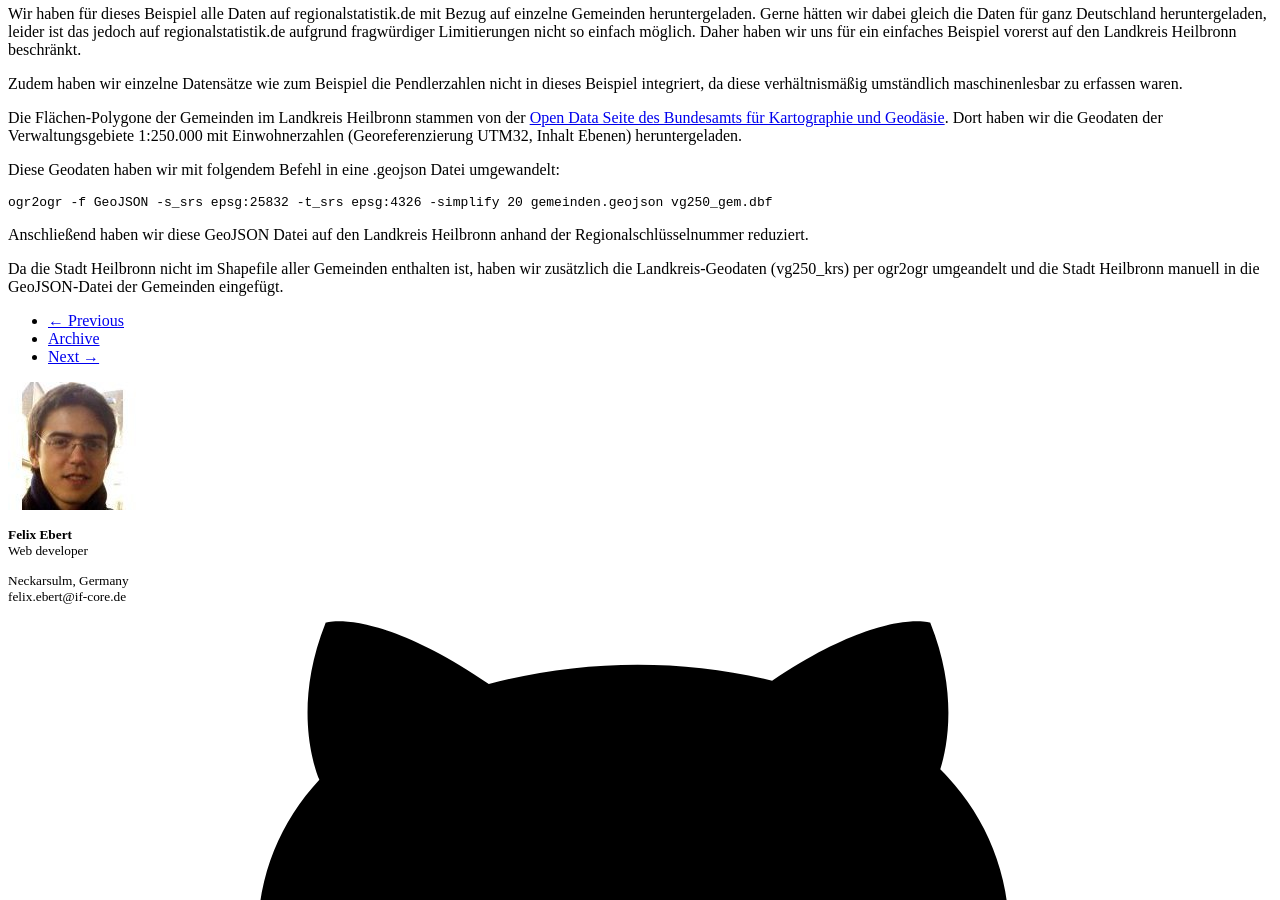
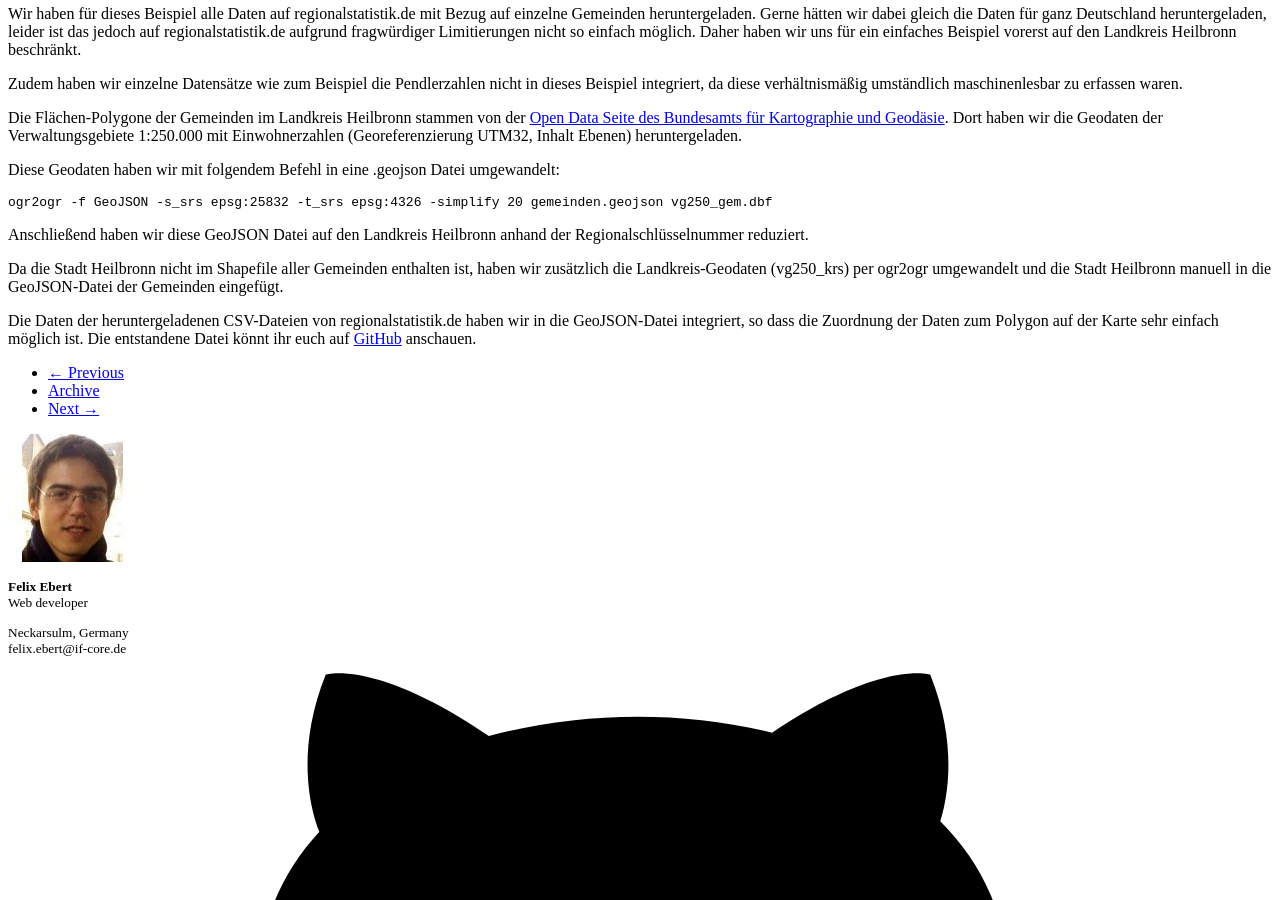
Before and after one commit to opendatalab-de/blog, a Jekyll site: the page built from _posts/2013/2013-07-15-heilbronn-regionalstatistik-visualisierung.md, in a window 1280 px wide and 900 px high, scrolled down 747 px. Built offline with Jekyll 4.4.1, drawn with Linux system fonts in a browser that asks for light colours; comment, search, counter and statistics services are not loaded.

```diff
--- a/_posts/2013/2013-07-15-heilbronn-regionalstatistik-visualisierung.md
+++ b/_posts/2013/2013-07-15-heilbronn-regionalstatistik-visualisierung.md
@@ -30,4 +30,6 @@ Diese Geodaten haben wir mit folgendem Befehl in eine .geojson Datei umgewandelt
 
 Anschließend haben wir diese GeoJSON Datei auf den Landkreis Heilbronn anhand der Regionalschlüsselnummer reduziert.
 
-Da die Stadt Heilbronn nicht im Shapefile aller Gemeinden enthalten ist, haben wir zusätzlich die Landkreis-Geodaten (vg250_krs) per ogr2ogr umgeandelt und die Stadt Heilbronn manuell in die GeoJSON-Datei der Gemeinden eingefügt.
+Da die Stadt Heilbronn nicht im Shapefile aller Gemeinden enthalten ist, haben wir zusätzlich die Landkreis-Geodaten (vg250_krs) per ogr2ogr umgewandelt und die Stadt Heilbronn manuell in die GeoJSON-Datei der Gemeinden eingefügt.
+
+Die Daten der heruntergeladenen CSV-Dateien von regionalstatistik.de haben wir in die GeoJSON-Datei integriert, so dass die Zuordnung der Daten zum Polygon auf der Karte sehr einfach möglich ist. Die entstandene Datei könnt ihr euch auf [GitHub](https://github.com/opendatalab-de/gemeinde-api-mockup/tree/master/viewer/src/data) anschauen.
```
Also changed, not shown: _posts/2013/2013-07-01-energyhackday-berlin.md (+1 -1 lines).
